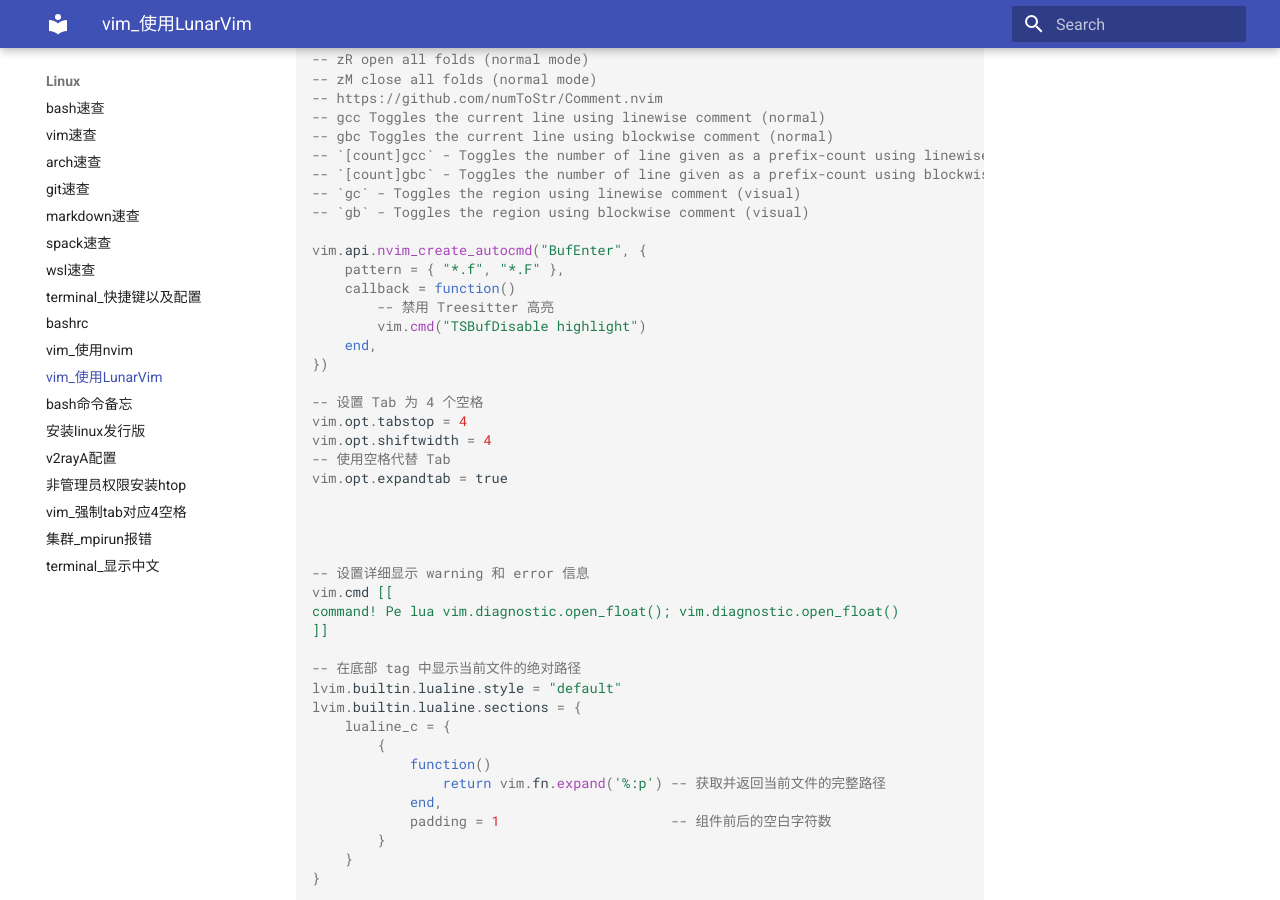
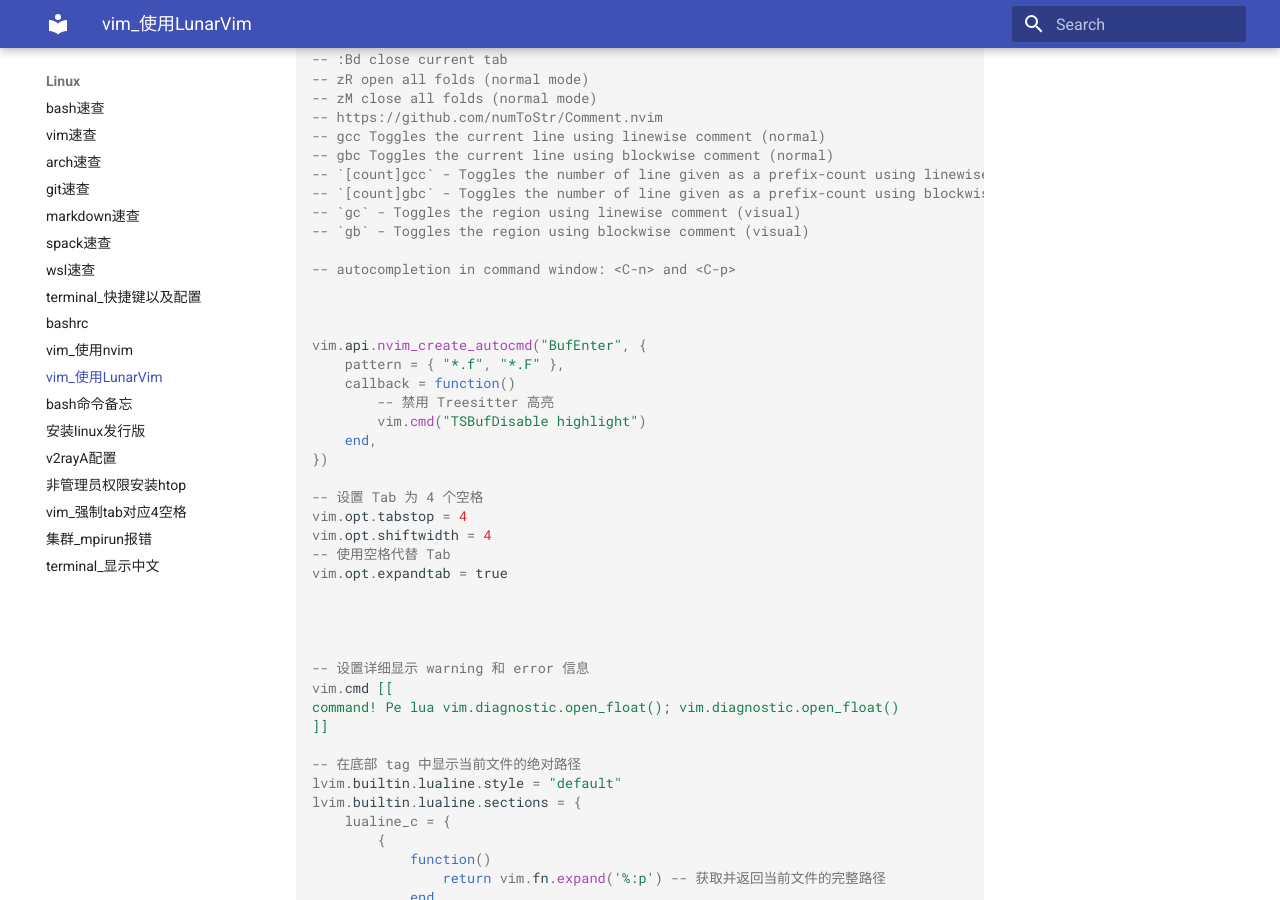
Before and after one commit to ymma98/technotes, an MkDocs documentation site: the page built from docs/Linux/vim_使用LunarVim.md, in a window 1280 px wide and 900 px high, scrolled down 3413 px. Built offline with MkDocs 1.6.1 and Material for MkDocs 9.7.7, drawn with Linux system fonts in a browser that asks for light colours; part of the change alters nothing that is shown.

Commit message:
docs/Linux/vim_使用LunarVim.md updated from https://stackedit.cn/

````diff
--- a/docs/Linux/vim_使用LunarVim.md
+++ b/docs/Linux/vim_使用LunarVim.md
@@ -24,6 +24,7 @@ LV_BRANCH='release-1.4/neovim-0.9' bash <(curl -s https://raw.gitmirror.com/Luna
  THESE ARE EXAMPLE CONFIGS FEEL FREE TO CHANGE TO WHATEVER YOU WANT
  `lvim` is the global options object
 ]]
+
 
 -- vim options
 vim.opt.shiftwidth = 2
@@ -175,6 +176,10 @@ lvim.colorscheme = "jellybeans"
 -- `gc` - Toggles the region using linewise comment (visual)
 -- `gb` - Toggles the region using blockwise comment (visual)
 
+-- autocompletion in command window: <C-n> and <C-p>
+
+
+
 vim.api.nvim_create_autocmd("BufEnter", {
     pattern = { "*.f", "*.F" },
     callback = function()
@@ -262,7 +267,7 @@ vim.api.nvim_create_autocmd({ "BufWinEnter" }, {
 })
 ```
 <!--stackedit_data:
-eyJoaXN0b3J5IjpbNjY2NDI0NzM3LDg5Mzg1MjM2Nyw4NDIzMj
-QyMTksNTMzMDk5Mzg3LDE5ODEyNjgyOTMsMjU0NjczOTI4LDc1
-MTUyNDEzNSw1MzU3MzYxMzYsNjE5ODU0NzQxXX0=
+eyJoaXN0b3J5IjpbLTgxODY1LDY2NjQyNDczNyw4OTM4NTIzNj
+csODQyMzI0MjE5LDUzMzA5OTM4NywxOTgxMjY4MjkzLDI1NDY3
+MzkyOCw3NTE1MjQxMzUsNTM1NzM2MTM2LDYxOTg1NDc0MV19
 -->
````
